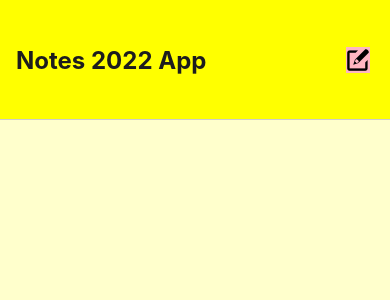
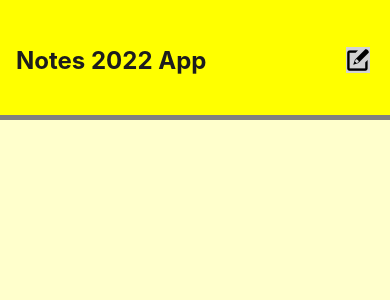
Before and after one commit to leandreal/pcmob3-2, a React Native app: screen / in a window 390 px wide. Shown: the top 300 px of the page. Built offline with nearby package versions, Linux system fonts and the light colour scheme.

Commit message:
Added styling to HeaderIcon

```diff
--- a/App.js
+++ b/App.js
@@ -43,8 +43,8 @@ export default function App() {
            headerStyle: {
              height: 120,
              backgroundColor: "yellow",
-             borderBottomColor: "#ccc",
-             borderBottomWidth: 1,
+             borderBottomColor: "grey",
+             borderBottomWidth: 5,
            },
          }}
        />
@@ -59,11 +59,12 @@ const styles = StyleSheet.create({
    backgroundColor: "#ffc",
    alignItems: "center",
    justifyContent: "center",
+
  },
 
  headerIcon: {
   marginRight: 20,
-  backgroundColor: "lightpink",
+  backgroundColor: "lightgrey",
 },
 
 });
```
